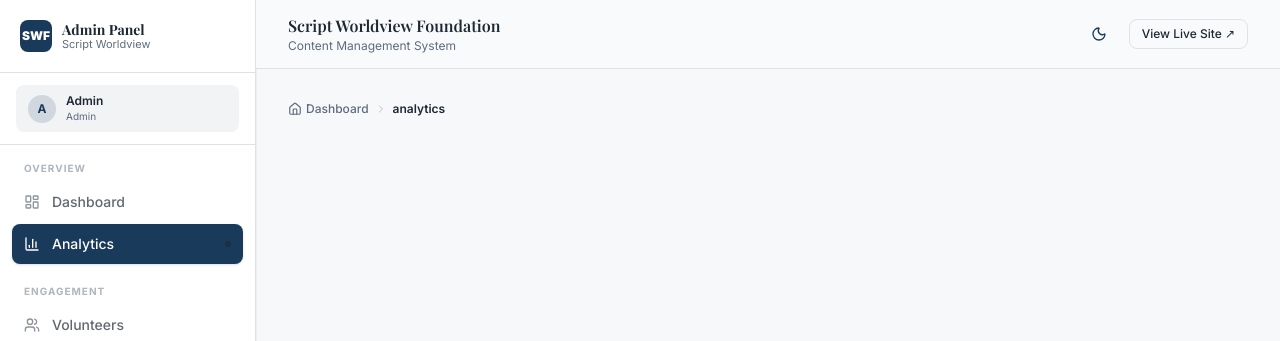
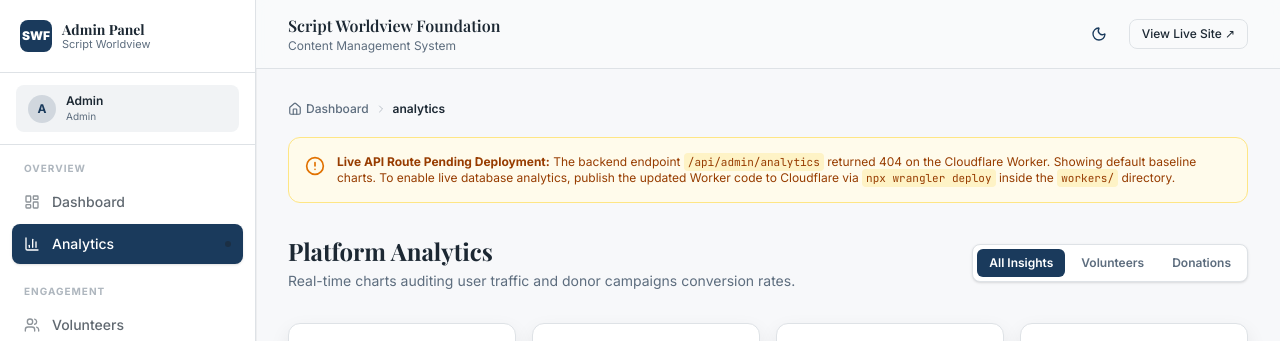
Before and after one commit to Inoternalsol/Script-worldview-foundation, a Next.js app: page /admin/analytics in a window 1280 px wide. Shown: the top 341 px of the page. Built offline with nearby package versions, Linux system fonts and the light colour scheme; no server answers; a web font is replaced by a local one.

Commit message:
fix(analytics): prevent blank white page when worker endpoint returns 404 by rendering baseline charts with deployment notice

```diff
--- a/app/admin/(dashboard)/analytics/page.tsx
+++ b/app/admin/(dashboard)/analytics/page.tsx
@@ -2,14 +2,22 @@
 
 import { useState, useEffect } from 'react'
 import { Card, CardContent, CardHeader } from '@/components/ui/card'
-import { TrendingUp, Users, Heart, Eye, ArrowUpRight, Loader2 } from 'lucide-react'
+import { TrendingUp, Users, Heart, Eye, ArrowUpRight, Loader2, AlertCircle } from 'lucide-react'
 import { motion } from 'framer-motion'
 import { adminClientFetch } from '@/lib/admin-client'
+
+const DEFAULT_MONTHS = ['Jan', 'Feb', 'Mar', 'Apr', 'May', 'Jun', 'Jul', 'Aug', 'Sep', 'Oct', 'Nov', 'Dec'].map(name => ({
+  name,
+  donations: 0,
+  volunteers: 0,
+  pageViews: 0
+}))
 
 export default function PlatformAnalyticsPage() {
   const [activeMetric, setActiveMetric] = useState<'both' | 'volunteers' | 'donations'>('both')
   const [hoveredIndex, setHoveredIndex] = useState<number | null>(null)
-  const [monthlyData, setMonthlyData] = useState<any[]>([])
+  const [monthlyData, setMonthlyData] = useState<any[]>(DEFAULT_MONTHS)
+  const [isFallback, setIsFallback] = useState(false)
   const [stats, setStats] = useState<any>(null)
   const [isLoading, setIsLoading] = useState(true)
 
@@ -21,11 +29,18 @@ export default function PlatformAnalyticsPage() {
           adminClientFetch('/stats')
         ])
         const analyticsList = Array.isArray(analyticsRes) ? analyticsRes : (analyticsRes?.data || [])
-        if (analyticsList) setMonthlyData(analyticsList)
+        if (analyticsList && analyticsList.length > 0) {
+          setMonthlyData(analyticsList)
+          setIsFallback(false)
+        } else {
+          setMonthlyData(DEFAULT_MONTHS)
+          setIsFallback(true)
+        }
         const statsObj = statsRes?.volunteers !== undefined ? statsRes : (statsRes?.data || null)
         if (statsObj) setStats(statsObj)
       } catch (err) {
         console.error(err)
+        setIsFallback(true)
       } finally {
         setIsLoading(false)
       }
@@ -40,8 +55,6 @@ export default function PlatformAnalyticsPage() {
       </div>
     )
   }
-
-  if (!monthlyData.length) return null
 
   // Chart settings
   const width = 800
@@ -86,6 +99,14 @@ export default function PlatformAnalyticsPage() {
 
   return (
     <div className="space-y-8">
+      {isFallback && (
+        <div className="flex items-start gap-3 rounded-xl border border-amber-200 bg-amber-50 p-4 text-amber-800 dark:border-amber-900/40 dark:bg-amber-900/20 dark:text-amber-300">
+          <AlertCircle className="mt-0.5 h-5 w-5 shrink-0 text-amber-600 dark:text-amber-400" />
+          <div className="text-xs">
+            <span className="font-bold">Live API Route Pending Deployment:</span> The backend endpoint <code className="rounded bg-amber-100 px-1 py-0.5 font-mono text-[11px] dark:bg-amber-800/40">/api/admin/analytics</code> returned 404 on the Cloudflare Worker. Showing default baseline charts. To enable live database analytics, publish the updated Worker code to Cloudflare via <code className="rounded bg-amber-100 px-1 py-0.5 font-mono text-[11px] dark:bg-amber-800/40">npx wrangler deploy</code> inside the <code className="rounded bg-amber-100 px-1 py-0.5 font-mono text-[11px] dark:bg-amber-800/40">workers/</code> directory.
+          </div>
+        </div>
+      )}
       <div className="flex flex-col gap-4 sm:flex-row sm:items-center sm:justify-between">
         <div>
           <h1 className="font-heading text-2xl font-bold text-foreground">Platform Analytics</h1>
```
